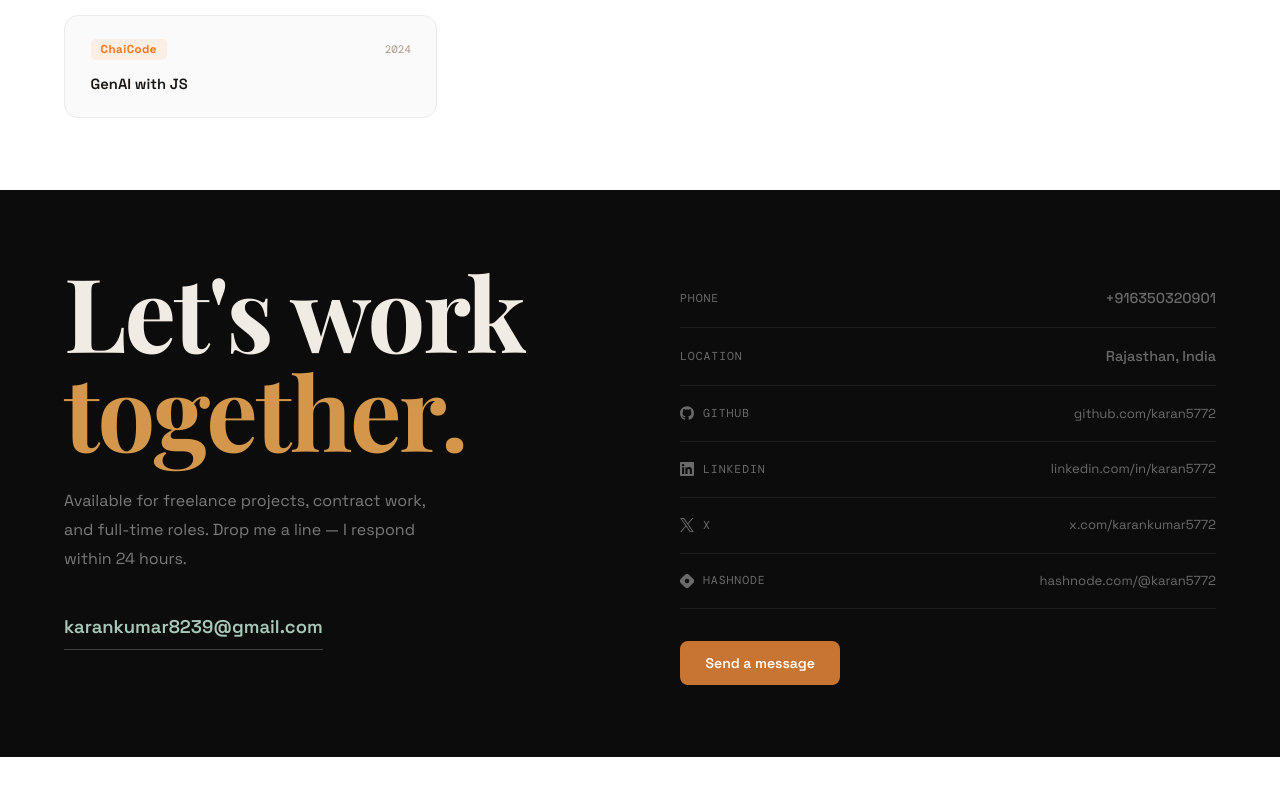
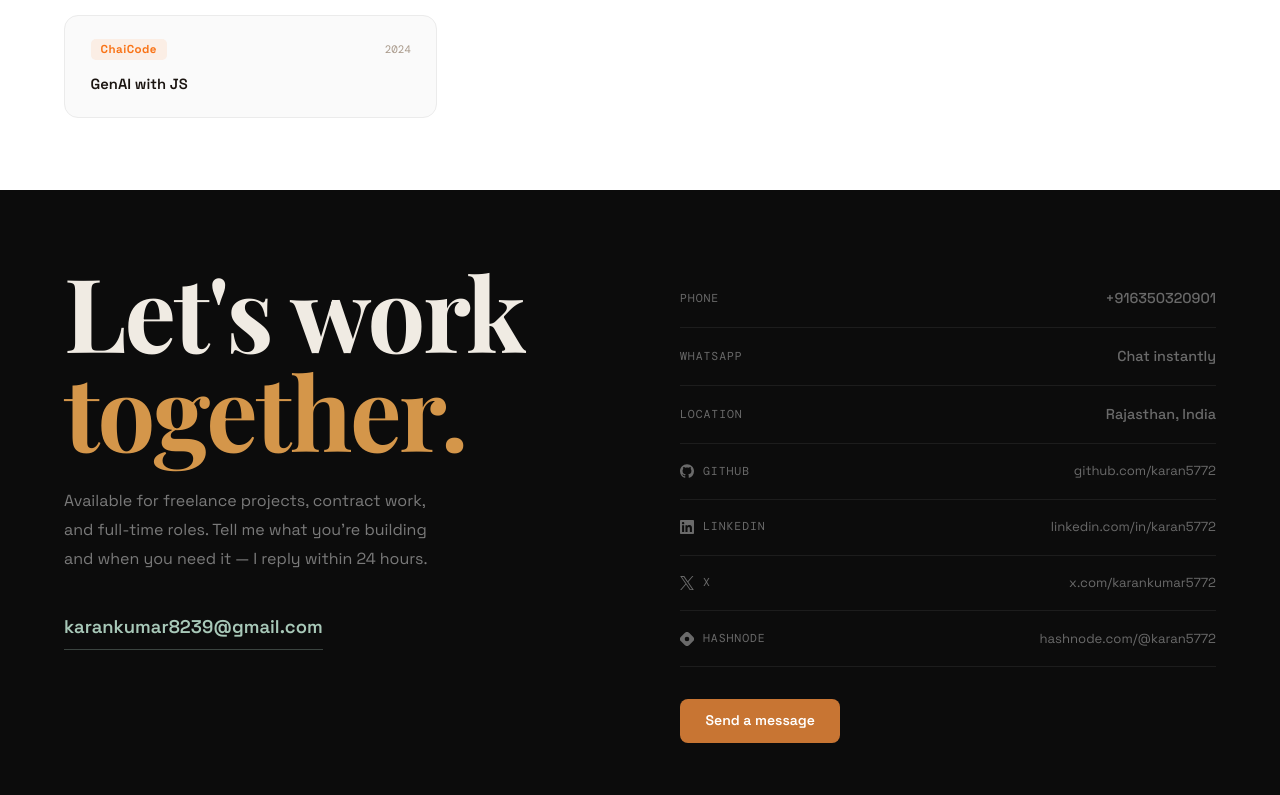
Before and after one commit to karan5772/Portfolio, a React (Vite) app: page / in a window 1280 px wide. Shown: the part 9292-10087 px from the top of the page. Before the commit the page ends 10049 px from the top, so only its background shows below. Built offline with nearby package versions, Linux system fonts and the light colour scheme.

Commit message:
feat: add WhatsApp contact link and improve email contact call-to-action with pre-filled templates

```diff
--- a/src/components/Contact.jsx
+++ b/src/components/Contact.jsx
@@ -8,6 +8,10 @@ const socialLinks = [
   { key: 'twitter',  handle: 'x.com/karankumar5772' },
   { key: 'hashnode', handle: 'hashnode.com/@karan5772' },
 ]
+
+// Pre-filled so a prospect never faces a blank email
+const MAILTO = `mailto:${data.email}?subject=${encodeURIComponent('Project enquiry — via karanchoudhary.dev')}&body=${encodeURIComponent('Hi Karan,\n\nWhat I need built: \nTimeline: \nBudget range (optional): \n')}`
+const WHATSAPP = `https://wa.me/${data.phone.replace('+', '')}?text=${encodeURIComponent('Hi Karan, found you via karanchoudhary.dev — I have a project to discuss.')}`
 
 export default function Contact() {
   return (
@@ -31,11 +35,11 @@ export default function Contact() {
             </h2>
 
             <p style={{ fontSize: '1rem', lineHeight: 1.8, color: '#7A7A7A', maxWidth: '38ch', marginBottom: '2.5rem' }}>
-              Available for freelance projects, contract work, and full-time roles. Drop me a line — I respond within 24 hours.
+              Available for freelance projects, contract work, and full-time roles. Tell me what you're building and when you need it — I reply within 24 hours.
             </p>
 
             <a
-              href={`mailto:${data.email}`}
+              href={MAILTO}
               style={{
                 display: 'inline-block',
                 fontFamily: "'Space Grotesk', sans-serif",
@@ -77,6 +81,23 @@ export default function Contact() {
               <span style={{ fontFamily: "'Space Grotesk', sans-serif", fontSize: '0.9rem', fontWeight: 500, color: 'inherit' }}>{data.phone}</span>
             </a>
 
+            {/* WhatsApp */}
+            <a
+              href={WHATSAPP}
+              target="_blank"
+              rel="noopener noreferrer"
+              style={{
+                display: 'flex', alignItems: 'center', justifyContent: 'space-between',
+                padding: '1.1rem 0', borderBottom: '1px solid rgba(255,255,255,0.07)',
+                textDecoration: 'none', color: '#6A6A6A', transition: 'color 0.18s',
+              }}
+              onMouseEnter={e => e.currentTarget.style.color = '#25D366'}
+              onMouseLeave={e => e.currentTarget.style.color = '#6A6A6A'}
+            >
+              <span style={{ fontFamily: "'DM Mono', monospace", fontSize: '0.72rem', letterSpacing: '0.08em', textTransform: 'uppercase', color: 'inherit' }}>WhatsApp</span>
+              <span style={{ fontFamily: "'Space Grotesk', sans-serif", fontSize: '0.9rem', fontWeight: 500, color: 'inherit' }}>Chat instantly</span>
+            </a>
+
             {/* Location */}
             <div style={{ display: 'flex', alignItems: 'center', justifyContent: 'space-between', padding: '1.1rem 0', borderBottom: '1px solid rgba(255,255,255,0.07)' }}>
               <span style={{ fontFamily: "'DM Mono', monospace", fontSize: '0.72rem', letterSpacing: '0.08em', textTransform: 'uppercase', color: '#6A6A6A' }}>Location</span>
@@ -112,7 +133,7 @@ export default function Contact() {
             })}
 
             <div style={{ paddingTop: '2rem' }}>
-              <a href={`mailto:${data.email}`} className="btn-amber">
+              <a href={MAILTO} className="btn-amber">
                 Send a message
               </a>
             </div>
```
